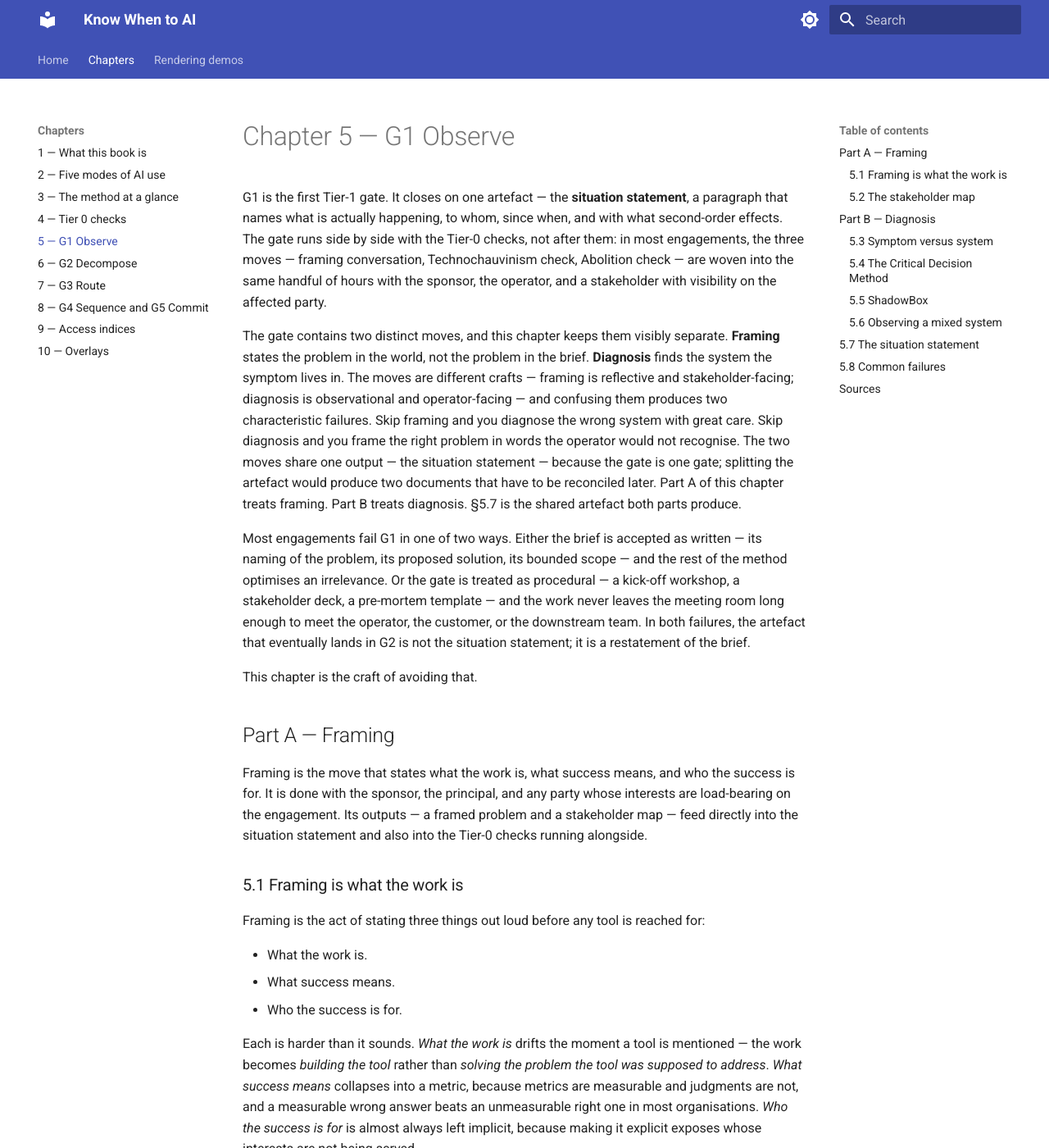
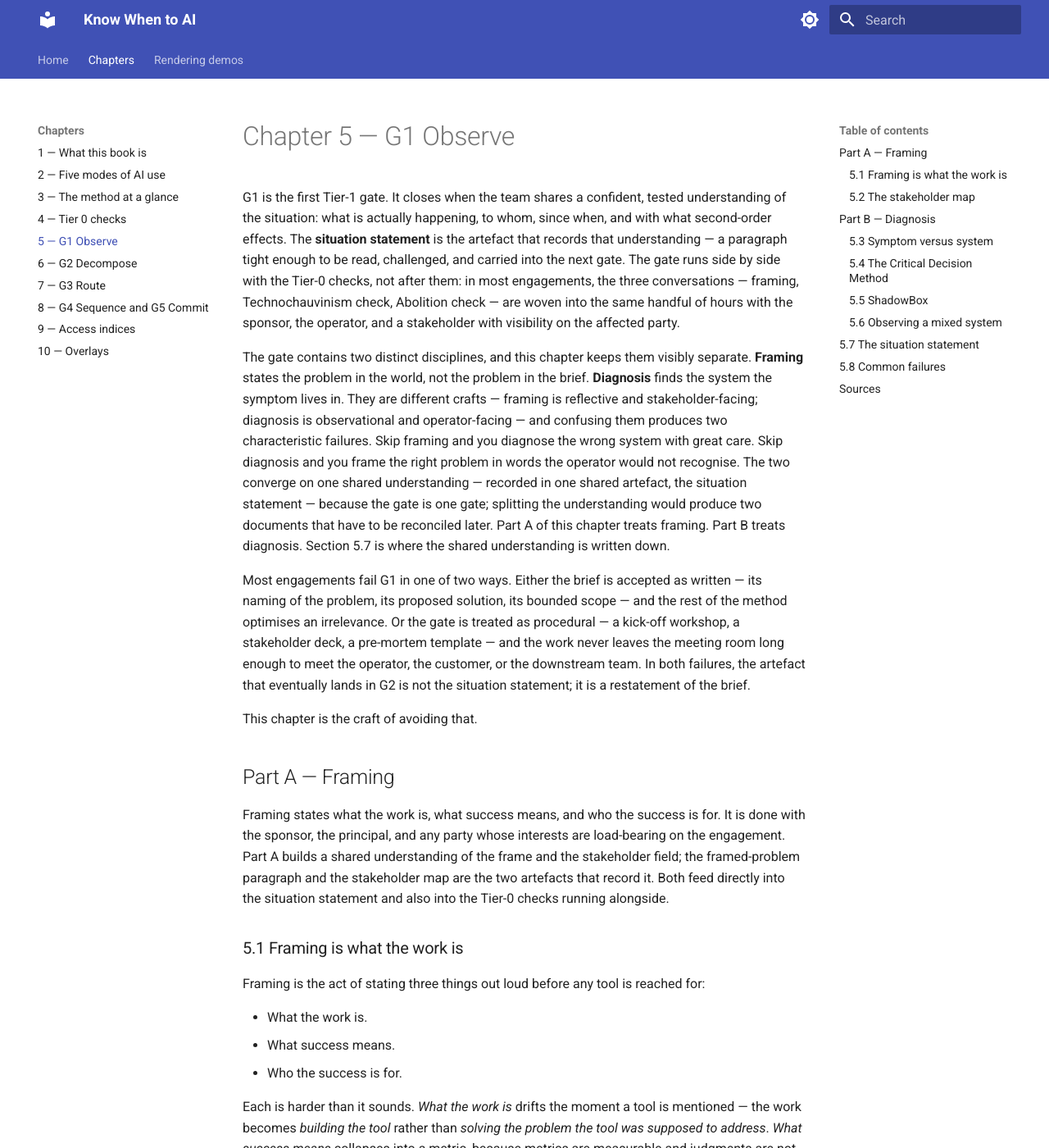
Before and after one commit to saviranta/know-when-to-ai, an MkDocs documentation site: the page built from docs/ch-5.md, in a window 1280 px wide and 1400 px high. Shown: the whole window at 82% size. Built offline with MkDocs 1.6.1 and Material for MkDocs 9.7.7, drawn with Linux system fonts in a browser that asks for light colours; some of the changed text lies outside the part shown.

Commit message:
Revise Ch 5 language: drop 'moves', reframe gate outcome, replace §
Framing and diagnosis are now disciplines/parts, not moves. Gate closes
on shared understanding; the situation statement is the artefact that
records it, not the outcome itself. All § signs replaced with 'Section'.

```diff
--- a/docs/ch-5.md
+++ b/docs/ch-5.md
@@ -1,8 +1,8 @@
 # Chapter 5 — G1 Observe
 
-G1 is the first Tier-1 gate. It closes on one artefact — the **situation statement**, a paragraph that names what is actually happening, to whom, since when, and with what second-order effects. The gate runs side by side with the Tier-0 checks, not after them: in most engagements, the three moves — framing conversation, Technochauvinism check, Abolition check — are woven into the same handful of hours with the sponsor, the operator, and a stakeholder with visibility on the affected party.
+G1 is the first Tier-1 gate. It closes when the team shares a confident, tested understanding of the situation: what is actually happening, to whom, since when, and with what second-order effects. The **situation statement** is the artefact that records that understanding — a paragraph tight enough to be read, challenged, and carried into the next gate. The gate runs side by side with the Tier-0 checks, not after them: in most engagements, the three conversations — framing, Technochauvinism check, Abolition check — are woven into the same handful of hours with the sponsor, the operator, and a stakeholder with visibility on the affected party.
 
-The gate contains two distinct moves, and this chapter keeps them visibly separate. **Framing** states the problem in the world, not the problem in the brief. **Diagnosis** finds the system the symptom lives in. The moves are different crafts — framing is reflective and stakeholder-facing; diagnosis is observational and operator-facing — and confusing them produces two characteristic failures. Skip framing and you diagnose the wrong system with great care. Skip diagnosis and you frame the right problem in words the operator would not recognise. The two moves share one output — the situation statement — because the gate is one gate; splitting the artefact would produce two documents that have to be reconciled later. Part A of this chapter treats framing. Part B treats diagnosis. §5.7 is the shared artefact both parts produce.
+The gate contains two distinct disciplines, and this chapter keeps them visibly separate. **Framing** states the problem in the world, not the problem in the brief. **Diagnosis** finds the system the symptom lives in. They are different crafts — framing is reflective and stakeholder-facing; diagnosis is observational and operator-facing — and confusing them produces two characteristic failures. Skip framing and you diagnose the wrong system with great care. Skip diagnosis and you frame the right problem in words the operator would not recognise. The two converge on one shared understanding — recorded in one shared artefact, the situation statement — because the gate is one gate; splitting the understanding would produce two documents that have to be reconciled later. Part A of this chapter treats framing. Part B treats diagnosis. Section 5.7 is where the shared understanding is written down.
 
 Most engagements fail G1 in one of two ways. Either the brief is accepted as written — its naming of the problem, its proposed solution, its bounded scope — and the rest of the method optimises an irrelevance. Or the gate is treated as procedural — a kick-off workshop, a stakeholder deck, a pre-mortem template — and the work never leaves the meeting room long enough to meet the operator, the customer, or the downstream team. In both failures, the artefact that eventually lands in G2 is not the situation statement; it is a restatement of the brief.
 
@@ -10,7 +10,7 @@ This chapter is the craft of avoiding that.
 
 ## Part A — Framing
 
-Framing is the move that states what the work is, what success means, and who the success is for. It is done with the sponsor, the principal, and any party whose interests are load-bearing on the engagement. Its outputs — a framed problem and a stakeholder map — feed directly into the situation statement and also into the Tier-0 checks running alongside.
+Framing states what the work is, what success means, and who the success is for. It is done with the sponsor, the principal, and any party whose interests are load-bearing on the engagement. Part A builds a shared understanding of the frame and the stakeholder field; the framed-problem paragraph and the stakeholder map are the two artefacts that record it. Both feed directly into the situation statement and also into the Tier-0 checks running alongside.
 
 ### 5.1 Framing is what the work is
 
@@ -22,7 +22,7 @@ Framing is the act of stating three things out loud before any tool is reached f
 
 Each is harder than it sounds. *What the work is* drifts the moment a tool is mentioned — the work becomes *building the tool* rather than *solving the problem the tool was supposed to address*. *What success means* collapses into a metric, because metrics are measurable and judgments are not, and a measurable wrong answer beats an unmeasurable right one in most organisations. *Who the success is for* is almost always left implicit, because making it explicit exposes whose interests are not being served.
 
-Schön called this move *problem setting*: the reflection-in-action discipline that precedes any problem solving [1]. The received brief is almost never the problem. The framing move is what turns the one into the other. It is the first design decision. It is the one most often skipped.
+Schön called this *problem setting*: the reflection-in-action discipline that precedes any problem solving [1]. The received brief is almost never the problem. Framing is what turns the one into the other. It is the first design decision. It is the one most often skipped.
 
 Framing is reflective rather than procedural. You talk to the problem. You try a framing; you watch what it makes visible and what it hides; you try another; you compare. The paragraph that ends up on the page is not the first one you wrote. If it is, the framing has not been tested against the situation — only asserted over it.
 
@@ -44,11 +44,11 @@ A retail-pricing example makes the columns concrete. A pricing team proposes a d
 
 The stakeholder map is also an input to the Tier-0 checks. When the *affected* column surfaces a category — a benefits-eligibility decision, an immigration-risk use, an automated-sanction path — the Abolition check in [Chapter 4](ch-4.md) fires categorically. When the *absent* column surfaces non-technical alternatives that were never considered, the Technochauvinism check fires. G1's framing conversation and Tier 0 share this artefact.
 
-Part A produces two outputs: a framed problem (§5.1) and a stakeholder map (§5.2). Neither is the situation statement yet. Both feed into Part B, where the frame is tested against what the system actually does.
+By the end of Part A, the framing conversation has produced a shared understanding of the problem in the world and the stakeholder field it touches — captured in two artefacts, the framed-problem paragraph (Section 5.1) and the stakeholder map (Section 5.2). Neither is the situation statement yet. Both feed into Part B, where the frame is tested against what the system actually does.
 
 ## Part B — Diagnosis
 
-Diagnosis is the move that tests the frame against the system the symptom lives in. It is done with operators, customers, and the work itself — not with decks. Its output is a description of the system precise enough that the framed problem can be located inside it, or found to have been misplaced.
+Diagnosis tests the frame against the system the symptom lives in. It is done with operators, customers, and the work itself — not with decks. Part B builds a tested understanding of that system — precise enough that the framed problem can be located inside it, or found to have been misplaced — and records it in a system description.
 
 ### 5.3 Symptom versus system
 
@@ -66,7 +66,7 @@ An airline boarding example makes the split visible. The brief reads: *boarding
 
 To see the system, you need to hear how its best operator decides. The mature technique for this is the Critical Decision Method.
 
-Hoffman, Crandall, and Shadbolt's 1998 paper in *Human Factors* [4] is the reference account — a case study that turned CDM from aviation and emergency-response practice into a documented methodology for cognitive task analysis. The move CDM makes is simple and strict. You do not interview an expert about the job in general. You pick one specific, recent, non-routine case — one the expert remembers because something about it was hard — and you walk through it four times. Each pass asks different probes of the same incident.
+Hoffman, Crandall, and Shadbolt's 1998 paper in *Human Factors* [4] is the reference account — a case study that turned CDM from aviation and emergency-response practice into a documented methodology for cognitive task analysis. The method is simple and strict. You do not interview an expert about the job in general. You pick one specific, recent, non-routine case — one the expert remembers because something about it was hard — and you walk through it four times. Each pass asks different probes of the same incident.
 
 The first pass reconstructs the timeline: what happened, in what order, who was present, what the instruments and the room looked like. The second pass identifies decision points — the moments where the expert could have gone a different way — and deepens them. What cues were picked up? What were you expecting? What would a less-experienced operator have missed? The third pass runs counterfactuals. What would have changed if a specific cue had been absent? What if a junior had made the call? The fourth pass steps back: what made this case hard, how does it differ from routine cases, what would you want a replacement to know?
 
@@ -154,11 +154,11 @@ See Illustration 5.1.
 
 Observation that does not loop is note-taking. The loop is what turns notes into a diagnosis.
 
-Part B produces a system description: the symptom located inside the system that generates it, with the cues, operators, and distributed arrangements that keep it running named. The frame from Part A is now tested against that description. Where the two agree, the situation statement writes itself. Where they disagree, one of them moves — and the looped observation in §5.6 is what forces the disagreement to the surface before the gate closes.
+By the end of Part B, the team has a tested understanding of the system the symptom lives in — the symptom located inside the system that generates it, with the cues, operators, and distributed arrangements that keep it running named — recorded in a system description. The frame from Part A is now tested against that description. Where the two agree, the situation statement writes itself. Where they disagree, one of them has to give — and the looped observation in Section 5.6 is what forces the disagreement to the surface before the gate closes.
 
 ## 5.7 The situation statement
 
-G1 closes on one artefact. A paragraph. It is not a deck, not a matrix, not a hypothesis register. A paragraph, because a paragraph forces the coherence that longer forms hide — and because two moves (framing and diagnosis) converging on one paragraph is how the gate resolves whatever disagreement survived the observation loop. If the paragraph cannot be written, the frame and the system description have not yet been reconciled, and the gate is not yet closed.
+G1 closes on a shared understanding of the situation — confident enough to act on, falsifiable enough to be tested, named in language the operator recognises. The situation statement is the artefact that captures that understanding. A paragraph. Not a deck, not a matrix, not a hypothesis register. A paragraph, because a paragraph forces the coherence that longer forms hide — and because framing and diagnosis converging on one paragraph is how the gate resolves whatever disagreement survived the observation loop. If the paragraph cannot be written, the frame and the system description have not yet been reconciled, and the gate is not yet closed.
 
 Five things belong in it, in this order:
 
@@ -176,7 +176,7 @@ A worked example, freight logistics:
 
 That paragraph does four things the brief does not. It names the actual event (release delay on dual-hold days). It names who wears the cost (the carrier). It names a second-order effect (re-routing) the brief did not see. And it names what would have to be true for the brief's diagnosis to survive — dispatch order as the constraint — and shows the data does not support it. Whatever is routed next, it will not be routed against a fiction.
 
-The statement is not the end of diagnosis. It is the deliverable of the gate. Decomposition and routing both read from it; if they read something else, they are solving a different problem.
+The statement is not the end of diagnosis. It is how the gate records what the team now knows. Decomposition and routing both read from it; if they read something else, they are solving a different problem.
 
 ## 5.8 Common failures
 
@@ -190,7 +190,7 @@ Four patterns turn up often enough to name. Two are framing failures; two are di
 
 *The lone-expert trap (diagnostic failure).* One interview with the one person who *knows how it really works* produces a diagnosis that matches that person's seat. It misses the second-order effects, the affected parties, and — often — the workarounds that keep the system running despite the lone expert's model. The Dreyfus ladder is a tell here: if the lone expert is the only proficient-or-above operator in a system that runs day-to-day, most of the work is being done by a distributed cognitive system the lone expert does not see from their seat. The countermeasure is at minimum one CDM interview plus one second-seat interview plus direct observation; ideally, a ShadowBox-scale scenario across the full population of operators.
 
-A fifth failure cuts across both moves: *observation without a return pass*. Whatever was seen first becomes the diagnosis, because nothing was seen second. The loop in Illustration 5.1 exists to prevent exactly that.
+A fifth failure cuts across both parts: *observation without a return pass*. Whatever was seen first becomes the diagnosis, because nothing was seen second. The loop in Illustration 5.1 exists to prevent exactly that.
 
 Next: G2 Decompose takes the situation statement and breaks it into pieces that can be routed separately.
 
```
